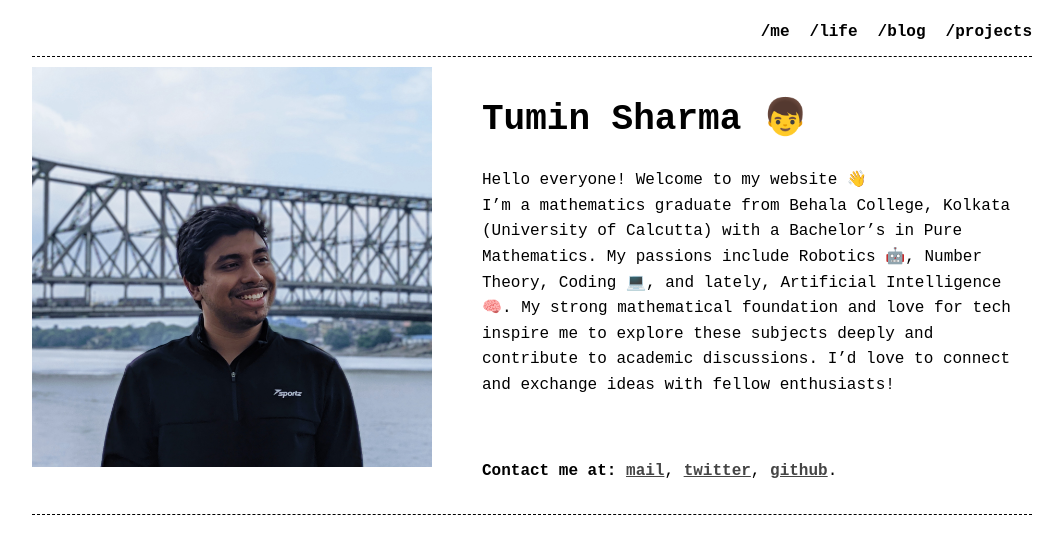
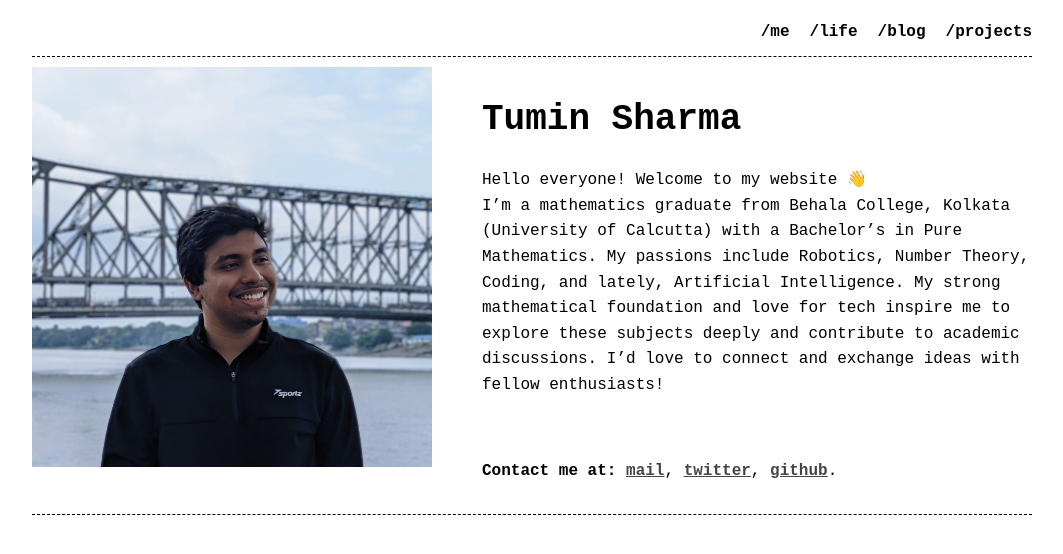
Before and after one commit to TumAro/tumaro.github.io, a Jekyll site: the page built from pages/index.md, in a window 1280 px wide. Shown: the top 554 px of the page, without its empty margins (108-1171 px from the left). Built offline with Jekyll 4.4.1, drawn with Linux system fonts in a browser that asks for light colours.

Commit message:
update home page

```diff
--- a/pages/index.md
+++ b/pages/index.md
@@ -4,7 +4,7 @@ title: Me
 permalink: /
 ---
 
-# Tumin Sharma 👦
+# Tumin Sharma
 Hello everyone! Welcome to my website 👋
 <br>
-I'm a mathematics graduate from Behala College, Kolkata (University of Calcutta) with a Bachelor's in Pure Mathematics. My passions include Robotics 🤖, Number Theory, Coding 💻, and lately, Artificial Intelligence 🧠. My strong mathematical foundation and love for tech inspire me to explore these subjects deeply and contribute to academic discussions. I'd love to connect and exchange ideas with fellow enthusiasts!
+I'm a mathematics graduate from Behala College, Kolkata (University of Calcutta) with a Bachelor's in Pure Mathematics. My passions include Robotics, Number Theory, Coding, and lately, Artificial Intelligence. My strong mathematical foundation and love for tech inspire me to explore these subjects deeply and contribute to academic discussions. I'd love to connect and exchange ideas with fellow enthusiasts!
```
